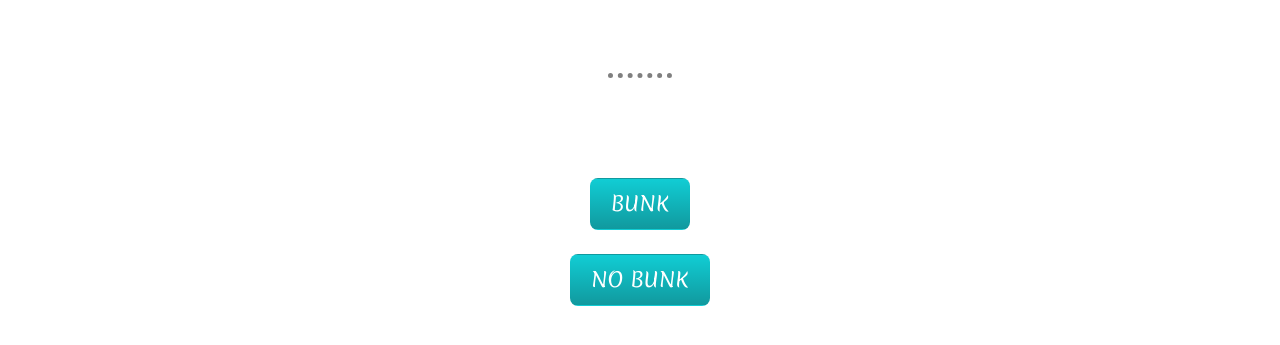
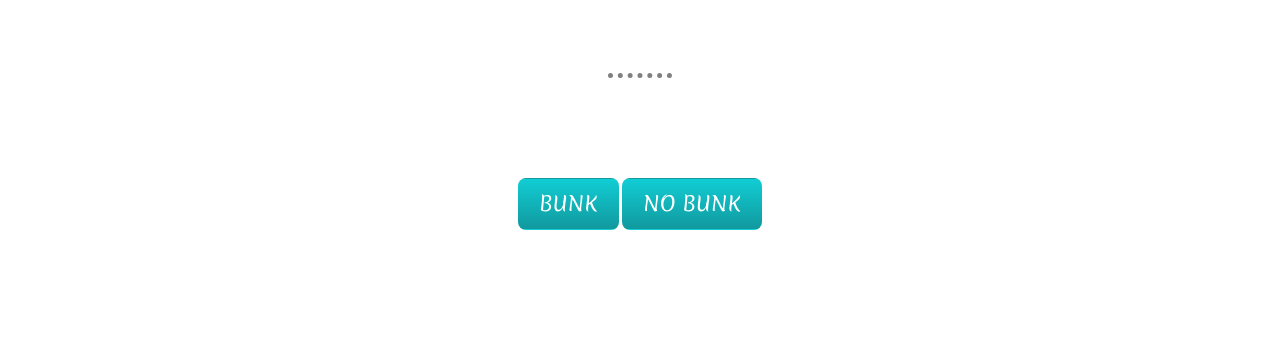
Before and after one commit to Mohit-Kulkarni/Bunk, a plain HTML site: page index.html in a window 1280 px wide. Shown: the part 175-520 px from the top of the page. Drawn offline with nearby package versions, Linux system fonts and the light colour scheme.

Commit message:
Update index.html

```diff
--- a/index.html
+++ b/index.html
@@ -19,7 +19,7 @@
   <hr>
   <div class="middle-container">
     <form class="newb" action="index.html" method="post">
-      <button id="ip2" class="btn yeb" type="button" name="button">BUNK</button><br><br>
+      <button id="ip2" class="btn yeb" type="button" name="button">BUNK</button>
       <button id="ip1" class="nob btn" type="button" name="button">NO BUNK</button>
     </form>
   </div>
```
